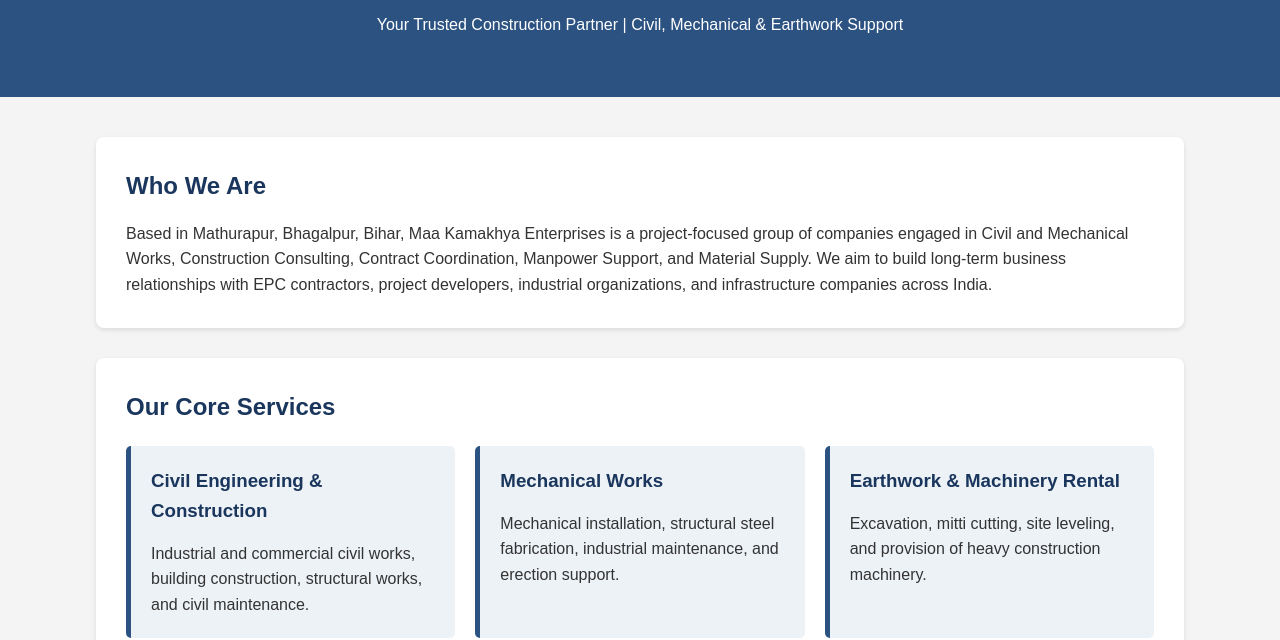
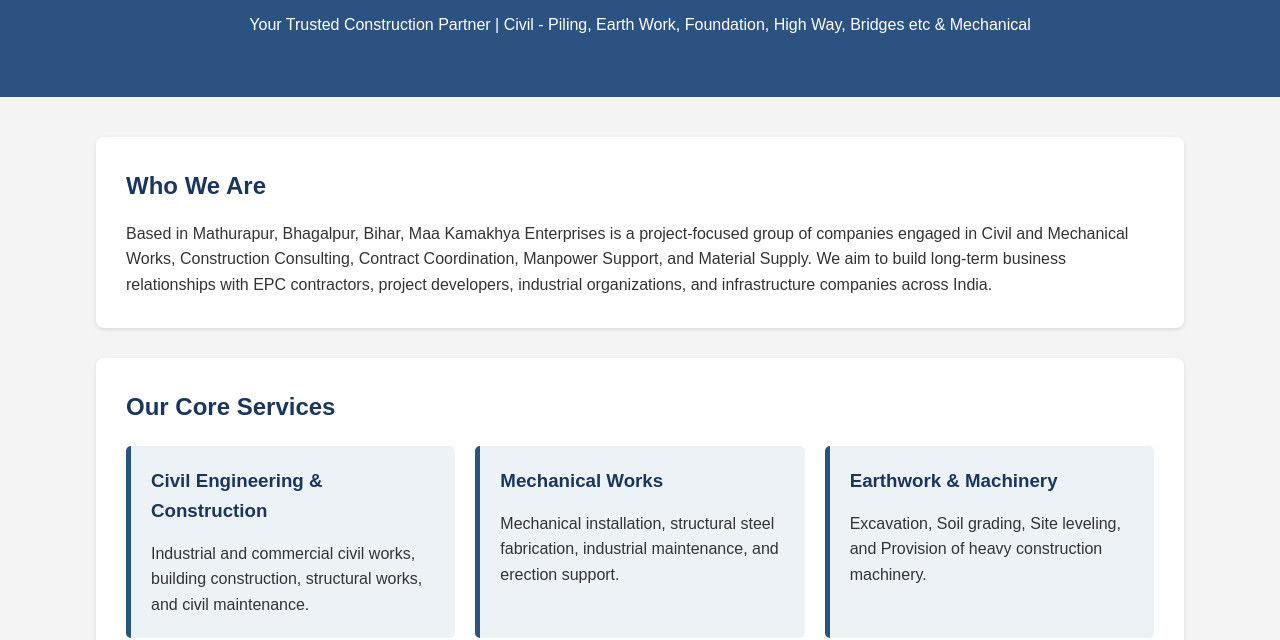
Before and after one commit to rajsumit904/Maa-Kamakhya-Enterprises, a plain HTML site: page index.html in a window 1280 px wide. Shown: the part 187-827 px from the top of the page. Drawn offline with Linux system fonts and the light colour scheme.

Commit message:
Add files via upload

```diff
--- a/index.html
+++ b/index.html
@@ -31,7 +31,7 @@
    </header>
    <section id="home" class="hero">
    <h1>Maa Kamakhya Enterprises</h1>
-   <p>Your Trusted Construction Partner | Civil, Mechanical & Earthwork Support</p>
+   <p>Your Trusted Construction Partner | Civil - Piling, Earth Work, Foundation, High Way, Bridges etc & Mechanical</p>
    </section>
    <div class="container">
    <section id="about" class="section">
@@ -50,8 +50,8 @@
    <p>Mechanical installation, structural steel fabrication, industrial maintenance, and erection support.</p>
    </div>
    <div class="card">
-   <h3>Earthwork & Machinery Rental</h3>
-   <p>Excavation, mitti cutting, site leveling, and provision of heavy construction machinery.</p>
+   <h3>Earthwork & Machinery </h3>
+   <p>Excavation, Soil grading, Site leveling, and Provision of heavy construction machinery.</p>
    </div>
    <div class="card">
    <h3>Project Consulting & Coordination</h3>
```
